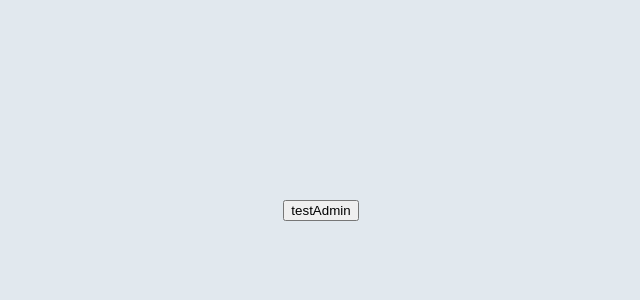
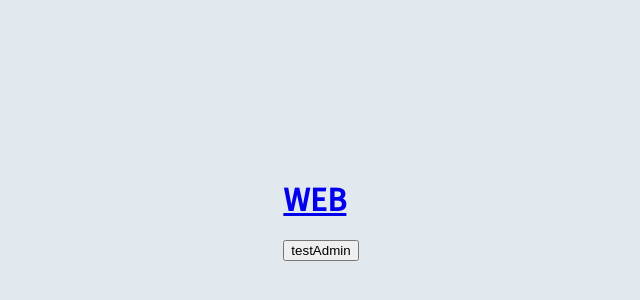
Before and after one commit to jungi-park/mega-movie, a React (Create React App) app in the folder web/: page / in a window 1280 px wide. Shown: the part 190-490 px from the top of the page, without its empty margins (319-959 px from the left). Built offline with nearby package versions, Linux system fonts and the light colour scheme.

Commit message:
[퍼블리싱] 기본 세팅

```diff
--- /dev/null
+++ b/web/src/App.css
@@ -0,0 +1 @@
+@import './styles/utils';
--- /dev/null
+++ b/web/src/components/Header.tsx
@@ -0,0 +1,13 @@
+export {}
+
+function Header() {
+    return (
+      <header>
+        <h1>
+          <a href="/">WEB</a>
+        </h1>
+      </header>
+    );
+  }
+
+  export default Header;
--- a/web/src/pages/Main.tsx
+++ b/web/src/pages/Main.tsx
@@ -1,5 +1,6 @@
+import React from "react";
 import axios from "axios";
-import React from "react";
+import Header from '../components/Header'
 
 
 function Main(){
@@ -13,6 +14,9 @@
       }
 
       return(<>
+       <div>
+      <Header></Header>
+  </div>
       <button onClick={sendTestAdmin}>testAdmin</button>
       </>)
 }
```
Also changed, not shown: web/src/styles/utils.scss (added, +11 -0 lines), 1 other file (tests, documents, lock files or other folders).
